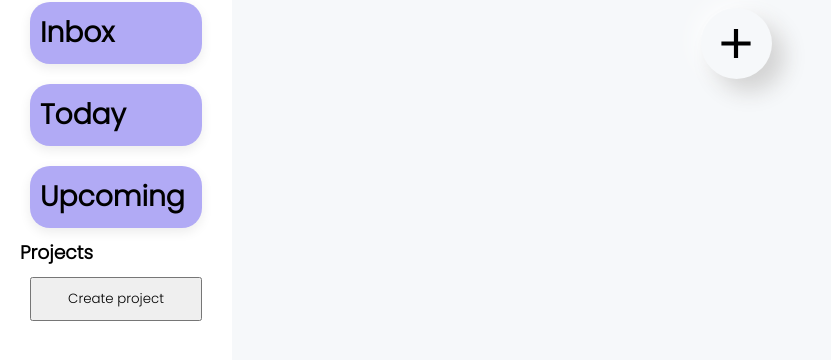
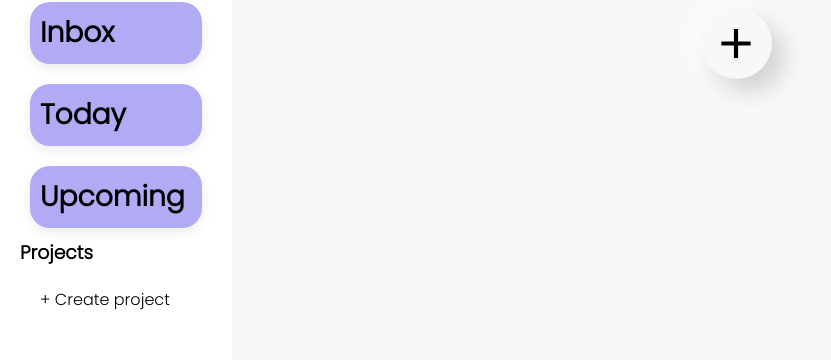
Before and after one commit to lnicepei/todo, a website built with webpack: page dist/index.html in a window 1280 px wide. Shown: the part 76-436 px from the top of the page, without its empty margins (0-831 px from the left). Built offline with nearby package versions, Linux system fonts and the light colour scheme.

Commit message:
Add + sign

```diff
--- a/dist/index.html
+++ b/dist/index.html
@@ -25,7 +25,7 @@
         <h3>Projects</h3>
         <div class="projects">
         </div>
-        <button class="projects__btn">Create project</button>
+        <div class="projects__btn">+ Create project</div>
     </div>
     <div class="popup-container" autocomplete="off">
         <div class="popup-container__form">
```
